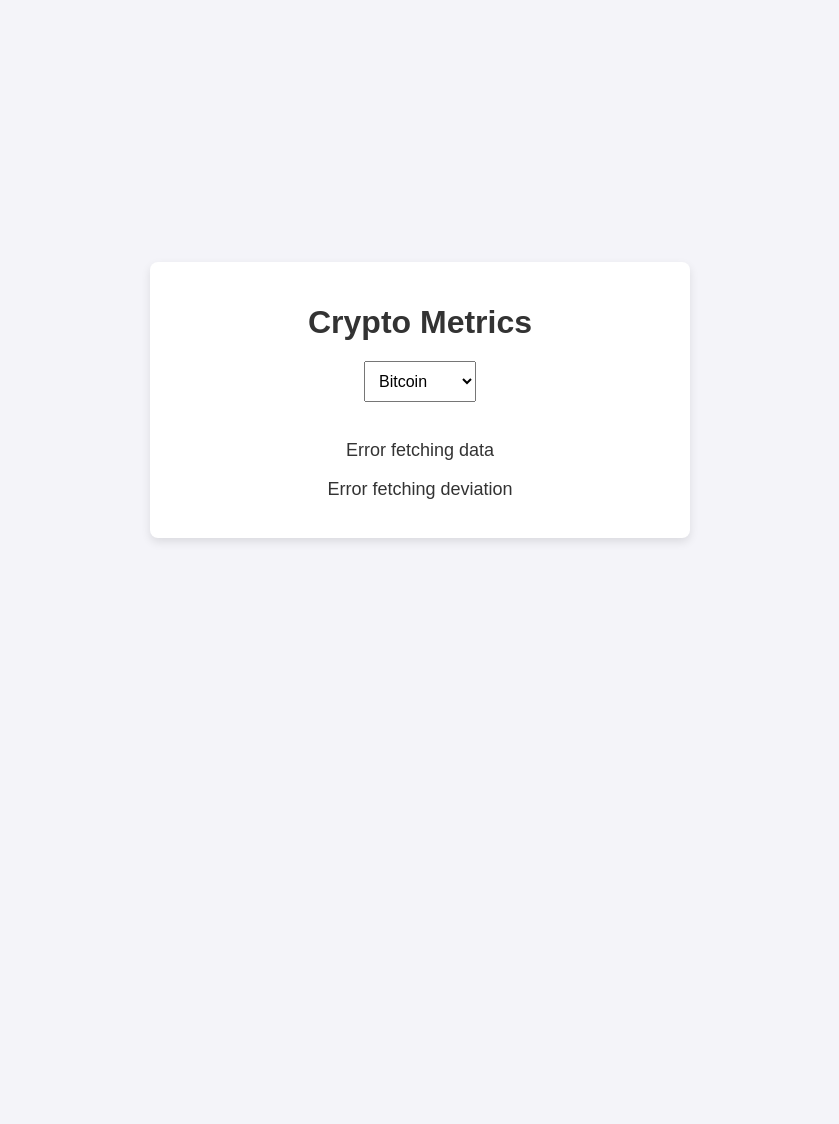
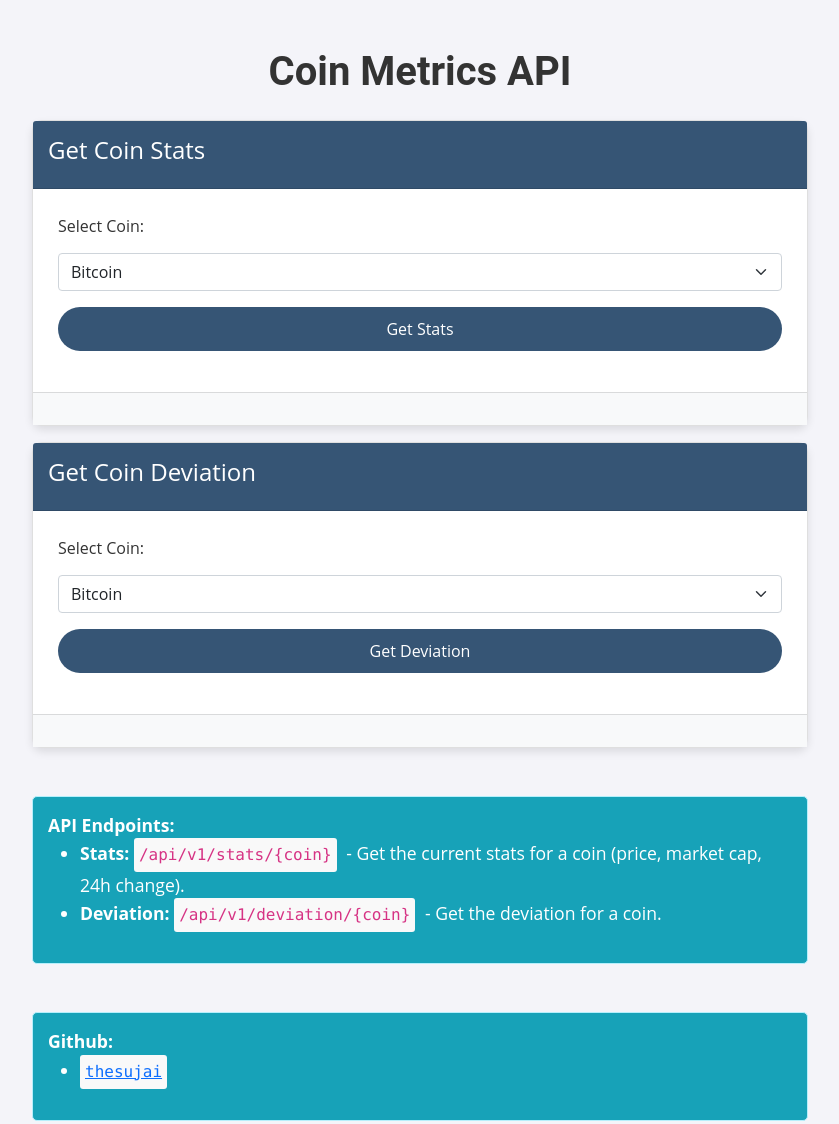
Before and after one commit to thesujai/coin-metrics, a website: page src/frontend/index.html in a window 1280 px wide. Shown: the whole page, without its empty margins (220-1059 px from the left). Before the commit the page ends 800 px from the top, so only its background shows below. Drawn offline with nearby package versions, Linux system fonts and the light colour scheme; no server answers.

Commit message:
feat: frontend version 2

```diff
--- a/src/frontend/app.js
+++ b/src/frontend/app.js
@@ -1,50 +1,84 @@
-const coinSelect = document.getElementById('coin-select');
-const cryptoStats = document.getElementById('crypto-stats');
-const deviationData = document.getElementById('deviation-data');
+async function getStats() {
+    const coin = document.getElementById('coinStats').value;
+    if (!coin) {
+        alert("Please select a coin");
+        return;
+    }
 
-const fetchStats = async (coin) => {
     try {
-        const response = await fetch(`http://localhost:3000/api/v1/stats/${coin}`);
+        const response = await fetch(`/api/v1/stats/${coin}`);
         const data = await response.json();
 
-        if (data.error) {
-            cryptoStats.innerHTML = `<p>Error: ${data.error}</p>`;
+        let content = `<strong>API Called:</strong> /api/v1/stats/${coin}<br>`;
+
+        if (response.ok) {
+            content += `
+                <strong>Price:</strong> $${data.price}<br>
+                <strong>Market Cap:</strong> $${data.marketCap}<br>
+                <strong>24h Change:</strong> ${data['24hChange']}%
+            `;
         } else {
-            cryptoStats.innerHTML = `
-                <p><strong>Price:</strong> $${data.price}</p>
-                <p><strong>Market Cap:</strong> $${data.marketCap}</p>
-                <p><strong>24h Change:</strong> ${data["24hChange"]}%</p>
-            `;
+            content += `<strong>Error:</strong> ${data.error}`;
         }
+
+        document.getElementById('statsResponse').innerHTML = content;
+
+        document.getElementById('rawStatsResponse').innerHTML = formatJson(data);
+
+        document.getElementById('toggleRawStats').style.display = 'inline-block';
+
     } catch (error) {
-        cryptoStats.innerHTML = `<p>Error fetching data</p>`;
+        document.getElementById('statsResponse').innerHTML = `<strong>Error:</strong> ${error.message}`;
     }
-};
+}
 
-const fetchDeviation = async (coin) => {
+async function getDeviation() {
+    const coin = document.getElementById('coinDeviation').value;
+    if (!coin) {
+        alert("Please select a coin");
+        return;
+    }
+
     try {
-        const response = await fetch(`http://localhost:3000/api/v1/deviations/${coin}`);
+        const response = await fetch(`/api/v1/deviations/${coin}`);
         const data = await response.json();
 
-        if (data.error) {
-            deviationData.innerHTML = `<p>Error: ${data.error}</p>`;
+        let content = `<strong>API Called:</strong> /api/v1/deviations/${coin}<br>`;
+
+        if (response.ok) {
+            content += `<strong>Deviation:</strong> ${data.deviation}%`;
         } else {
-            deviationData.innerHTML = `
-                <p><strong>Deviation:</strong> ${data.deviation}%</p>
-            `;
+            content += `<strong>Error:</strong> ${data.error}`;
         }
+
+        document.getElementById('deviationResponse').innerHTML = content;
+
+        document.getElementById('rawDeviationResponse').innerHTML = formatJson(data);
+
+        document.getElementById('toggleRawDeviation').style.display = 'inline-block';
+
     } catch (error) {
-        console.log(error)
-        deviationData.innerHTML = `<p>Error fetching deviation</p>`;
+        document.getElementById('deviationResponse').innerHTML = `<strong>Error:</strong> ${error.message}`;
     }
-};
+}
 
-// Fetch data for the default coin (Bitcoin)
-fetchStats(coinSelect.value);
-fetchDeviation(coinSelect.value);
+function formatJson(data) {
+    return `<pre>${JSON.stringify(data, null, 2)}</pre>`;
+}
 
-// Update stats and deviation when a new coin is selected
-coinSelect.addEventListener('change', (event) => {
-    fetchStats(event.target.value);
-    fetchDeviation(event.target.value);
-});
+function toggleRawResponse(type) {
+    const rawResponse = document.getElementById(`raw${capitalizeFirstLetter(type)}Response`);
+    const toggleButton = document.getElementById(`toggleRaw${capitalizeFirstLetter(type)}`);
+
+    if (rawResponse.style.display === "none") {
+        rawResponse.style.display = "block";
+        toggleButton.innerHTML = "Hide Raw Response";
+    } else {
+        rawResponse.style.display = "none";
+        toggleButton.innerHTML = "Show Raw Response";
+    }
+}
+
+function capitalizeFirstLetter(string) {
+    return string.charAt(0).toUpperCase() + string.slice(1);
+}
--- a/src/frontend/index.html
+++ b/src/frontend/index.html
@@ -3,27 +3,73 @@
 <head>
     <meta charset="UTF-8">
     <meta name="viewport" content="width=device-width, initial-scale=1.0">
-    <title>Crypto Metrics</title>
-    <link rel="stylesheet" href="styles.css">
+    <title>Coin Metrics API</title>
+    <link href="https://cdn.jsdelivr.net/npm/bootstrap@5.1.3/dist/css/bootstrap.min.css" rel="stylesheet">
+    <link rel="stylesheet" href="/styles.css">
 </head>
 <body>
-    <div class="container">
-        <h1>Crypto Metrics</h1>
-        <select id="coin-select">
-            <option value="bitcoin">Bitcoin</option>
-            <option value="ethereum">Ethereum</option>
-            <option value="matic-network">Polygon</option>
-        </select>
+    <div class="container mt-5">
+        <h1 class="text-center mb-4">Coin Metrics API</h1>
 
-        <div id="crypto-stats">
-            <p>Loading stats...</p>
+        <div class="card mb-3">
+            <div class="card-header">
+                <h4>Get Coin Stats</h4>
+            </div>
+            <div class="card-body">
+                <label for="coinStats">Select Coin:</label>
+                <select class="form-select mb-3" id="coinStats">
+                    <option value="bitcoin">Bitcoin</option>
+                    <option value="ethereum">Ethereum</option>
+                    <option value="matic-network">Polygon</option>
+                    <option value="litecoin">Litecoin(Not Supported now)</option>
+                    <option value="ripple">Ripple(Not Supported now)</option>
+                    <option value="dogecoin">Dogecoin(Not Supported now)</option>
+                </select>
+                <button class="btn btn-primary w-100" onclick="getStats()">Get Stats</button>
+            </div>
+            <div id="statsResponse" class="card-footer bg-light p-3 mt-3"></div>
+            <div id="rawStatsResponse" class="mt-2" style="display: none;"></div>
+            <button id="toggleRawStats" class="btn btn-link mt-2" style="display: none;" onclick="toggleRawResponse('stats')">Show Raw Response</button>
         </div>
 
-        <div id="deviation-data">
-            <p>Loading deviation...</p>
+        <div class="card mb-3">
+            <div class="card-header">
+                <h4>Get Coin Deviation</h4>
+            </div>
+            <div class="card-body">
+                <label for="coinDeviation">Select Coin:</label>
+                <select class="form-select mb-3" id="coinDeviation">
+                    <option value="bitcoin">Bitcoin</option>
+                    <option value="ethereum">Ethereum</option>
+                    <option value="matic-network">Polygon</option>
+                    <option value="litecoin">Litecoin(Not Supported now)</option>
+                    <option value="ripple">Ripple(Not Supported now)</option>
+                    <option value="dogecoin">Dogecoin(Not Supported now)</option>
+                </select>
+                <button class="btn btn-primary w-100 color" onclick="getDeviation()">Get Deviation</button>
+            </div>
+            <div id="deviationResponse" class="card-footer bg-light p-3 mt-3"></div>
+            <div id="rawDeviationResponse" class="mt-2" style="display: none;"></div>
+            <button id="toggleRawDeviation" class="btn btn-link mt-2" style="display: none;" onclick="toggleRawResponse('deviation')">Show Raw Response</button>
+        </div>
+
+        <div class="alert alert-info mt-5">
+            <strong>API Endpoints:</strong>
+            <ul>
+                <li><strong>Stats:</strong> <code>/api/v1/stats/{coin}</code> - Get the current stats for a coin (price, market cap, 24h change).</li>
+                <li><strong>Deviation:</strong> <code>/api/v1/deviation/{coin}</code> - Get the deviation for a coin.</li>
+            </ul>
+        </div>
+        <div class="alert alert-info mt-5">
+            <strong>Github:</strong>
+            <ul>
+                <li>
+                    <code><a href="https://github.com/thesujai/coin-metrics">thesujai</a></code></li>
+            </ul>
         </div>
     </div>
 
-    <script src="app.js"></script>
+    <script src="https://cdn.jsdelivr.net/npm/bootstrap@5.1.3/dist/js/bootstrap.bundle.min.js"></script>
+    <script src="/app.js"></script>
 </body>
 </html>
--- a/src/frontend/styles.css
+++ b/src/frontend/styles.css
@@ -1,36 +1,133 @@
 body {
-    font-family: Arial, sans-serif;
     background-color: #f4f4f9;
-    display: flex;
-    justify-content: center;
-    align-items: center;
-    height: 100vh;
+    font-family: 'Open Sans', sans-serif;
     margin: 0;
+    padding: 0;
+    color: #333;
 }
 
 .container {
-    text-align: center;
-    background-color: white;
-    padding: 20px;
-    border-radius: 8px;
-    box-shadow: 0px 4px 10px rgba(0, 0, 0, 0.1);
-    width: 100%;
-    max-width: 500px;
+    max-width: 800px;
+    margin-top: 50px;
 }
 
 h1 {
-    margin-bottom: 20px;
+    font-family: 'Roboto', sans-serif;
+    font-weight: bold;
     color: #333;
+    text-align: center;
+    margin-bottom: 40px;
+}
+
+.card {
+    border-radius: 10px;
+    background-color: #fff;
+    box-shadow: 0 4px 8px rgba(0, 0, 0, 0.1);
+    margin-bottom: 30px;
+}
+
+.card-header {
+    background-color: #365575;
+    color: white;
+    padding: 15px;
+    border-radius: 10px 10px 0 0;
+    font-weight: bold;
+}
+
+.card-body {
+    padding: 25px;
+}
+
+button {
+    border-radius: 25px;
+    font-size: 1rem;
+    padding: 10px 20px;
+    border: none;
+    cursor: pointer;
+    background-color: #365575;
+    color: white;
+    transition: background-color 0.3s;
+}
+
+button:hover {
+    background-color: #365575;
+}
+.btn {
+    border-radius: 25px;
+    font-size: 1rem;
+    padding: 10px 20px;
+    border: none;
+    cursor: pointer;
+    background-color: #365575;
+    color: white;
+    transition: background-color 0.3s;
+}
+
+.btn {
+    background-color: #365575;
+}
+
+.btn-danger {
+    background-color: #dc3545;
+}
+
+.btn-danger:hover {
+    background-color: #c82333;
+}
+
+.card-footer {
+    background-color: #f8f9fa;
+    text-align: center;
+    padding: 10px;
+    font-size: 1rem;
+    color: #6c757d;
+}
+
+#toggleRawStats, #toggleRawDeviation {
+    text-decoration: underline;
+    color: #4977a5;
+    cursor: pointer;
+    font-weight: bold;
+}
+
+#toggleRawStats:hover, #toggleRawDeviation:hover {
+    color: whitesmoke;
+    text-decoration: underline;
+}
+
+pre {
+    background-color: #e9ecef;
+    padding: 15px;
+    border-radius: 5px;
+    color: #333;
+    max-height: 300px;
+    overflow-y: auto;
+    margin-top: 15px;
+}
+
+.alert-info {
+    background-color: #17a2b8;
+    color: #fff;
+    font-size: 1.1rem;
+    padding: 15px;
+    border-radius: 5px;
+    margin-top: 20px;
 }
 
 select {
     padding: 10px;
-    font-size: 16px;
-    margin-bottom: 20px;
+    font-size: 1rem;
+    border-radius: 5px;
+    border: 1px solid #ccc;
+    width: 100%;
+    margin-top: 15px;
 }
 
-#crypto-stats p,
-#deviation-data p {
-    font-size: 18px;
-    color: #333;
+code {
+    background-color: #f9f9f9;
+    padding: 5px;
+    border-radius: 3px;
+    font-size: 1rem;
+    display: inline-block;
+    margin-right: 5px;
 }
```
